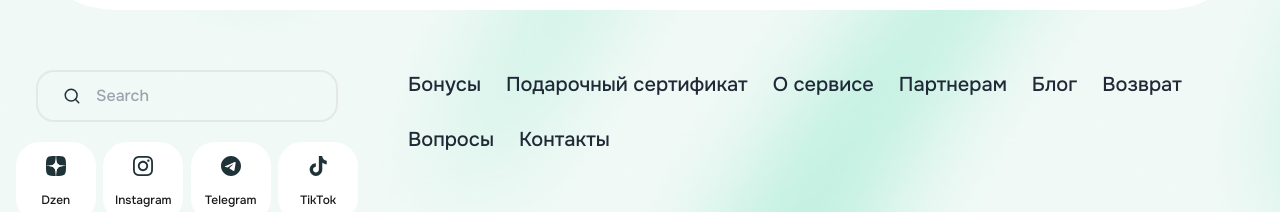
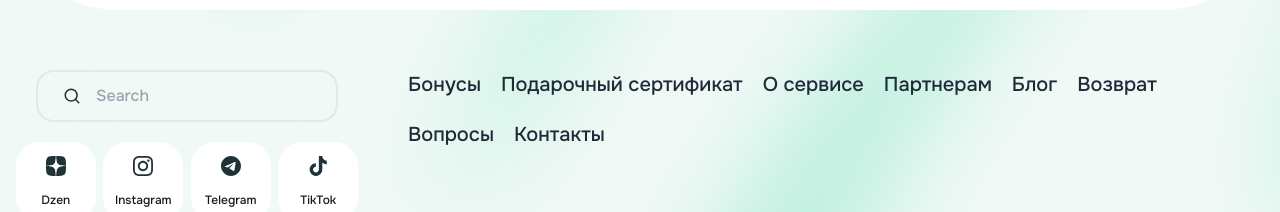
Before and after one commit to Vieronist/igray, a Next.js app: page / in a window 1280 px wide. Shown: the part 722-934 px from the top of the page. Built offline with nearby package versions, Linux system fonts and the light colour scheme.

Commit message:
chore: changed footer nav gap

```diff
--- a/src/features/navigation/ui/footer-navigation.tsx
+++ b/src/features/navigation/ui/footer-navigation.tsx
@@ -3,7 +3,7 @@ import { NavItem } from "@/entities/nav-item";
 export const FooterNavigation = () => {
   return (
     <nav className="hidden lg:block">
-      <ul className="flex gap-[25px] mb-[80px] flex-wrap ">
+      <ul className="flex gap-[20px] mb-[80px] flex-wrap ">
         <NavItem label={"Бонусы"} href={"#"} />
         <NavItem label={"Подарочный сертификат"} href={"#"} />
         <NavItem label={"О сервисе"} href={"#"} />
--- a/src/widgtes/footer/ui/footer.tsx
+++ b/src/widgtes/footer/ui/footer.tsx
@@ -5,7 +5,7 @@ import { SocialMediaList } from "@/features/social-media";
 
 export const Footer = () => {
   return (
-    <footer className="gap-[30px] md:gap-[70px] flex flex-wrap md:flex-nowrap px-5">
+    <footer className="gap-[30px] md:gap-[70px] flex flex-wrap md:flex-nowrap px-5 w-full">
       <div className="w-full md:w-[45%] lg:w-[25%]">
         <SearchPanel classNameDiv="bg-transparent h-[52px] px-[25px] w-full flex gap-[15px] items-center md:mb-5" />
         <SocialMediaList  />
```
